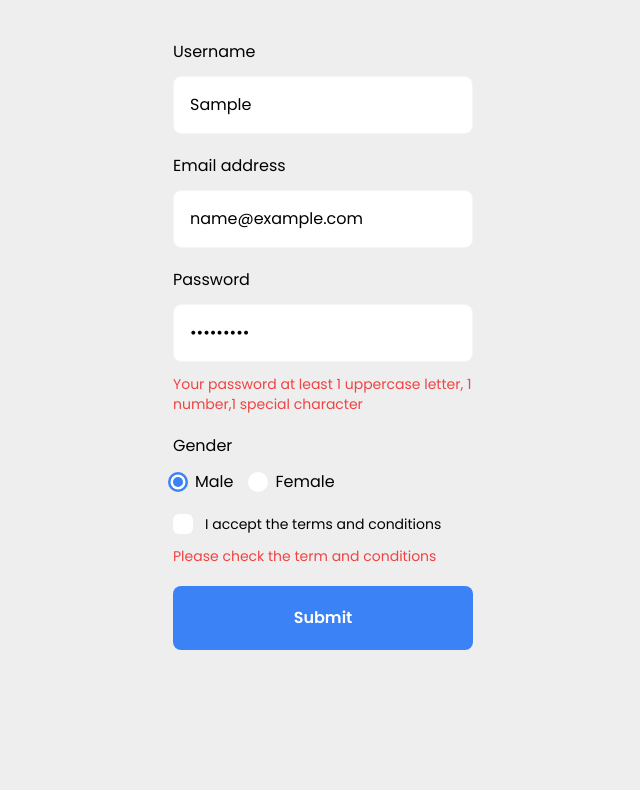
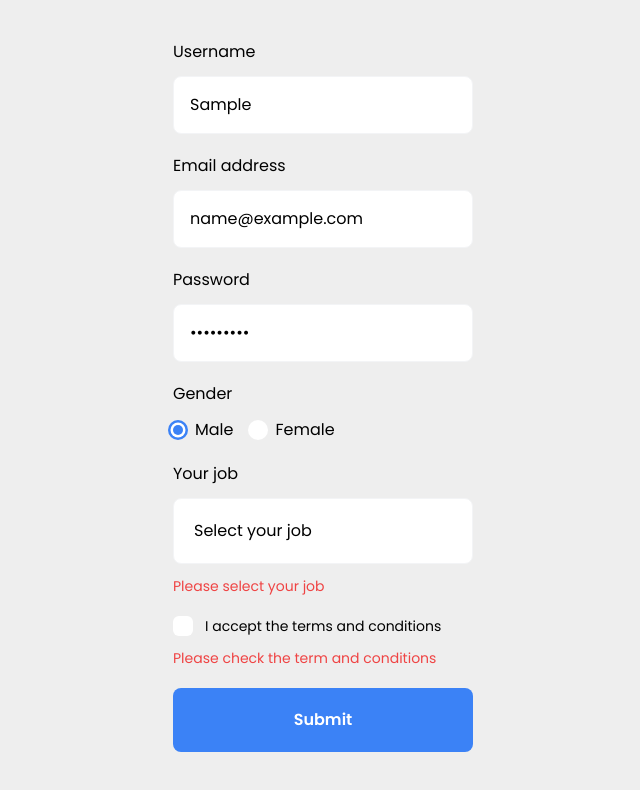
Before and after one commit to trwinddev/Register-Form, a React (Vite) app: page / in a window 1280 px wide. Both pictures are taken after typing "Sample", "name@example.com", "Sample123" into the empty fields and a click on the button "Submit". Shown: the top 790 px of the page, without its empty margins (317-957 px from the left). Built offline with nearby package versions, Linux system fonts and the light colour scheme.

Commit message:
custom dropdown

```diff
--- a/src/components/dropdown/DropdownFormik.jsx
+++ b/src/components/dropdown/DropdownFormik.jsx
@@ -0,0 +1,58 @@
+import { useField } from "formik";
+import { useEffect, useState } from "react";
+import useClickOutSide from "../../hooks/useClickOutSide";
+
+const DropdownFormik = ({
+  labelText,
+  name,
+  data,
+  dropdownLabel = "Select your job",
+  setValue,
+}) => {
+  const { show, setShow, nodeRef } = useClickOutSide();
+  const [label, setLabel] = useState(dropdownLabel);
+  const [field, meta] = useField({ name });
+
+  const handleClickDropdownItem = (e) => {
+    setValue(name, e.target.dataset.value);
+    setShow(false);
+    setLabel(e.target.textContent);
+  };
+
+  return (
+    <div className="flex flex-col gap-3 mb-5">
+      <label className="cursor-pointer">{labelText}</label>
+      <div className="relative" ref={nodeRef}>
+        <div
+          className="p-5 rounded-lg border border-gray-100 bg-white flex items-center justify-between cursor-pointer"
+          onClick={() => setShow(!show)}
+        >
+          <span>{label}</span>
+        </div>
+        <div
+          className={`absolute top-full left-0 w-full rounded-lg bg-white ${
+            show ? "" : "opacity-0 invisible"
+          }`}
+        >
+          {data &&
+            data.length > 0 &&
+            data.map((item) => (
+              <div
+                className="p-5 cursor-pointer hover:bg-gray-100"
+                onClick={handleClickDropdownItem}
+                data-value={item.value}
+                key={item.id}
+              >
+                {item.text}
+              </div>
+            ))}
+        </div>
+      </div>
+      {meta.touched && meta.error && (
+        <p className="text-sm text-red-500">{meta.error}</p>
+      )}
+    </div>
+  );
+};
+
+export default DropdownFormik;
--- a/src/components/form/RegisterFormik.jsx
+++ b/src/components/form/RegisterFormik.jsx
@@ -4,6 +4,25 @@ import { Formik, Form, Field } from "formik";
 import * as Yup from "yup";
 import RadioFormik from "../radio/RadioFormik";
 import CheckboxFormik from "../checkbox/CheckboxFormik";
+import DropdownFormik from "../dropdown/DropdownFormik";
+
+const dropdownData = [
+  {
+    id: 1,
+    value: "teacher",
+    text: "Teacher",
+  },
+  {
+    id: 2,
+    value: "developer",
+    text: "Developer",
+  },
+  {
+    id: 3,
+    value: "doctor",
+    text: "Doctor",
+  },
+];
 
 const RegisterFormik = () => {
   return (
@@ -18,26 +37,26 @@ const RegisterFormik = () => {
           term: false,
         }}
         validationSchema={Yup.object({
-          username: Yup.string().required("Please enter your username"),
-          email: Yup.string()
-            .email("Please enter valid email address")
-            .required("Please enter your email address"),
-          password: Yup.string()
-            .min(8, "Your password must be at least 8 character")
-            .matches(
-              /^(?=.*[a-z])(?=.*[A-Z])(?=.*\d)(?=.*[@$!%*?&])[A-Za-z\d@$!%*?&]{8,}$/,
-              {
-                message:
-                  "Your password at least 1 uppercase letter, 1 number,1 special character",
-              }
-            )
-            .required("Please enter your password"),
-          gender: Yup.string()
-            .required("Please select your gender")
-            .oneOf(["male", "female"], "You can only select male or female"),
-          // job: Yup.string()
-          //   .required("Please select your job")
-          //   .oneOf(["teacher", "developer", "doctor"]),
+          // username: Yup.string().required("Please enter your username"),
+          // email: Yup.string()
+          //   .email("Please enter valid email address")
+          //   .required("Please enter your email address"),
+          // password: Yup.string()
+          //   .min(8, "Your password must be at least 8 character")
+          //   .matches(
+          //     /^(?=.*[a-z])(?=.*[A-Z])(?=.*\d)(?=.*[@$!%*?&])[A-Za-z\d@$!%*?&]{8,}$/,
+          //     {
+          //       message:
+          //         "Your password at least 1 uppercase letter, 1 number,1 special character",
+          //     }
+          //   )
+          //   .required("Please enter your password"),
+          // gender: Yup.string()
+          //   .required("Please select your gender")
+          //   .oneOf(["male", "female"], "You can only select male or female"),
+          job: Yup.string()
+            .required("Please select your job")
+            .oneOf(["teacher", "developer", "doctor"]),
           term: Yup.boolean().oneOf(
             [true],
             "Please check the term and conditions"
@@ -96,10 +115,20 @@ const RegisterFormik = () => {
                   ></RadioFormik>
                 </div>
               </div>
+              <DropdownFormik
+                labelText="Your job"
+                data={dropdownData}
+                name="job"
+                setValue={formik.setFieldValue}
+              ></DropdownFormik>
               <CheckboxFormik name="term">
                 I accept the terms and conditions
               </CheckboxFormik>
-              <button className="w-full bg-blue-500 rounded-lg p-5 mt-5 font-semibold text-white ">
+              <button
+                type="submit"
+                disabled={formik.isSubmitting}
+                className="w-full bg-blue-500 rounded-lg p-5 mt-5 font-semibold text-white "
+              >
                 {formik.isSubmitting ? (
                   <div className="h-5 w-5 rounded-full border-4 border-t-4 border-white border-t-transparent animate-spin mx-auto"></div>
                 ) : (
```
